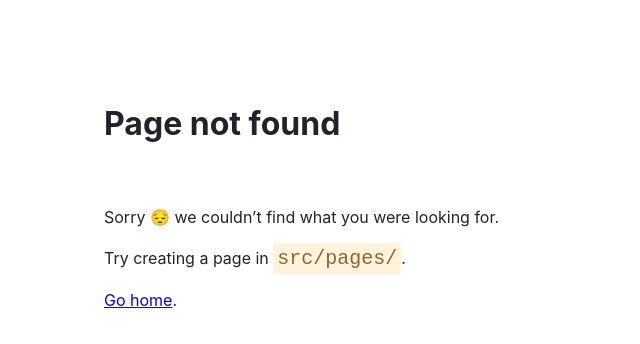
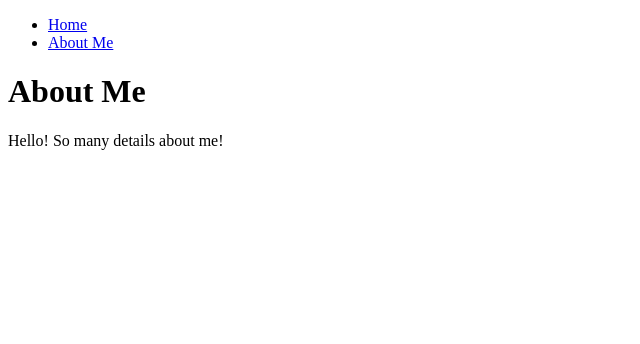
Before and after one commit to c-gasiciel/gatsby-sandbox, a Gatsby site: page /about in a window 1280 px wide. Before the commit this address had no page. Shown: the whole page, without its empty margins (0-640 px from the left). Built offline with nearby package versions, Linux system fonts and the light colour scheme; Gatsby itself is replaced by a stand-in of ours.

Commit message:
Updated test pages with layout components

```diff
--- /dev/null
+++ b/src/components/layout.js
@@ -0,0 +1,22 @@
+import * as React from 'react'
+import { Link } from 'gatsby'
+
+const Layout = ({ pageTitle, children }) => {
+    return (
+        <div>
+            <title>{pageTitle}</title>
+            <nav>
+                <ul>
+                    <li><Link to="/">Home</Link></li>
+                    <li><Link to="/about">About Me</Link></li>
+                </ul>
+            </nav>
+            <main>
+                <h1>{pageTitle}</h1>
+                {children}
+            </main>
+        </div>
+    )
+}
+
+export default Layout
--- /dev/null
+++ b/src/pages/about.js
@@ -0,0 +1,14 @@
+import * as React from 'react'
+import Layout from '../components/layout'
+
+const AboutPage = () => {
+    return(
+        <Layout pageTitle="About Me">
+            <p>
+                Hello!  So many details about me!
+            </p>
+        </Layout>
+    )
+}
+
+export default AboutPage
```
Also changed, not shown: src/pages/index.js (+17 -1 lines).
